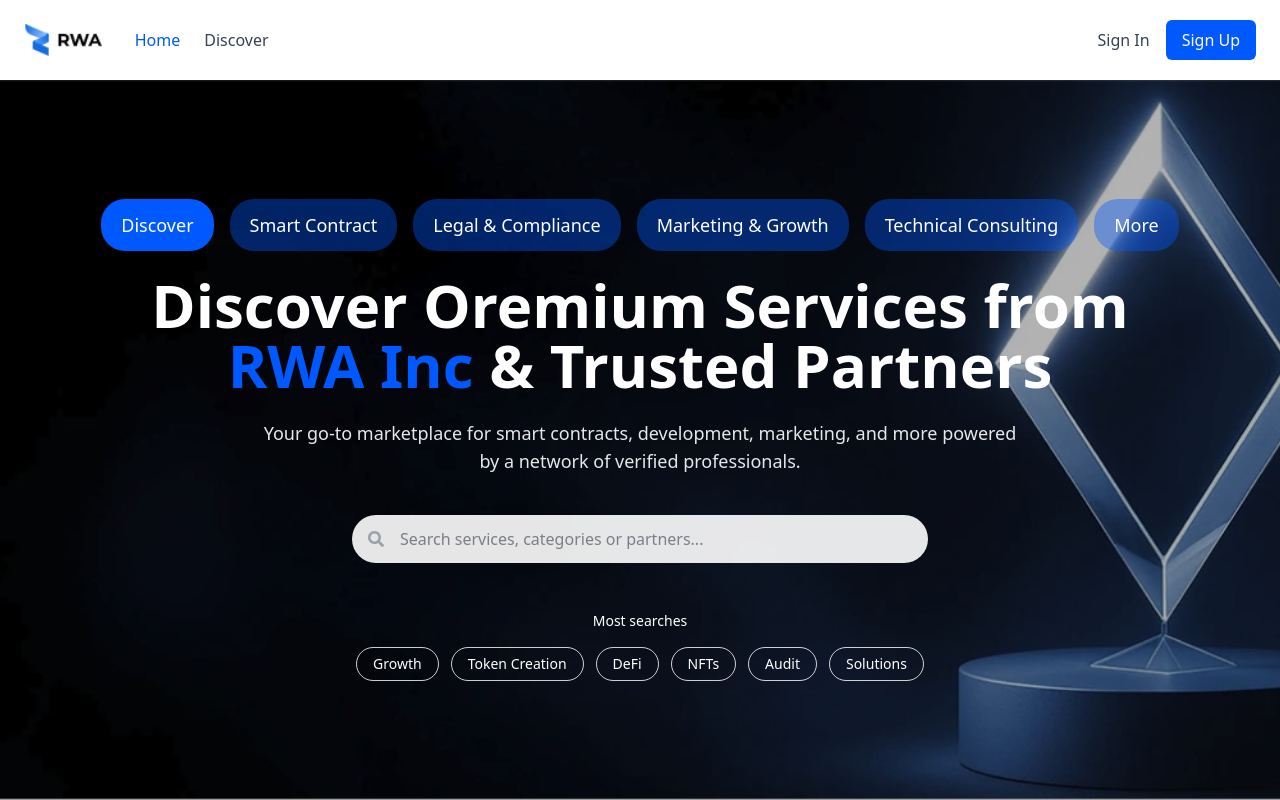
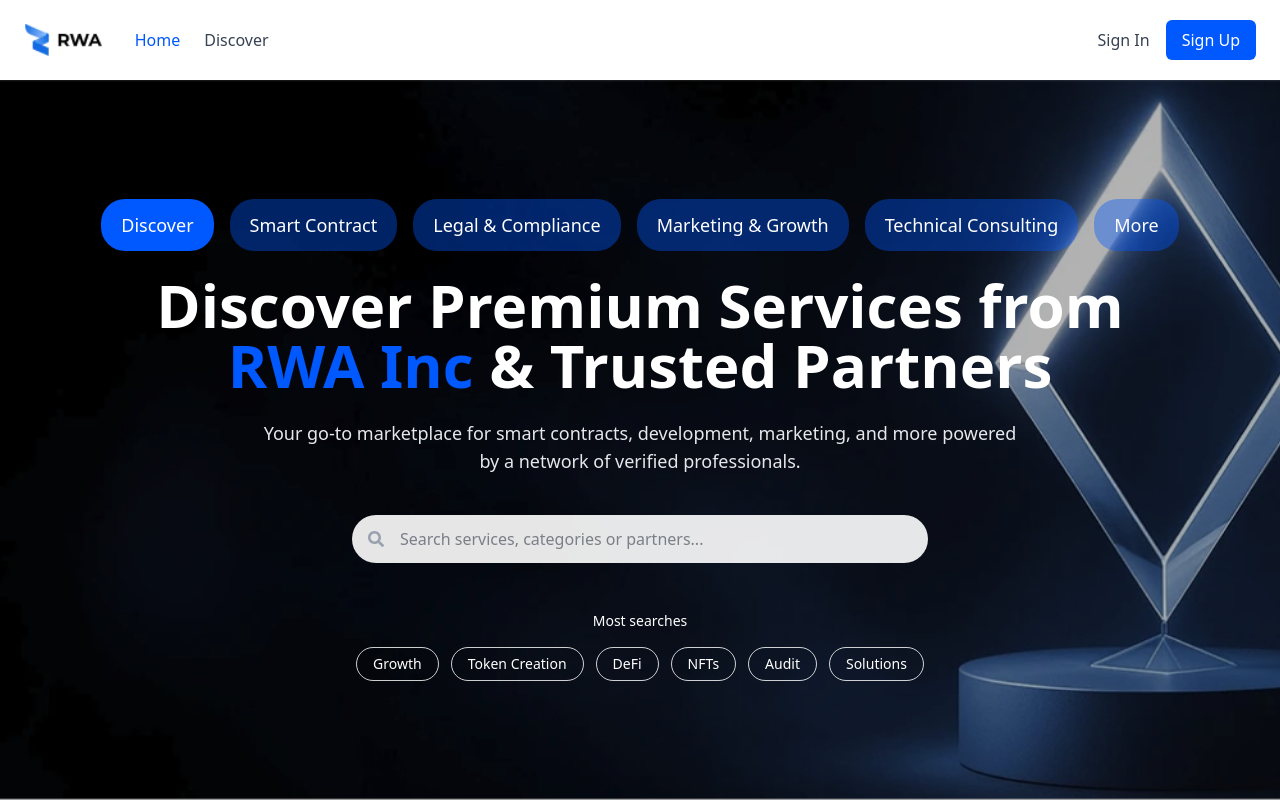
Before and after one commit to ShowyCone/partner-portal, a React (Vite) app: page / in a window 1280 px wide. Built offline with nearby package versions, Linux system fonts and the light colour scheme.

Commit message:
Hero text correction

```diff
--- a/src/pages/home/components/Hero.jsx
+++ b/src/pages/home/components/Hero.jsx
@@ -81,7 +81,7 @@ const Hero = () => {
           animate='animate'
           className='text-4xl font-bold md:text-5xl lg:text-6xl md:px-30'
         >
-          Discover Oremium Services from{' '}
+          Discover Premium Services from{' '}
           <span className='text-rwa'>RWA Inc</span> & Trusted Partners
         </motion.h1>
 
```
